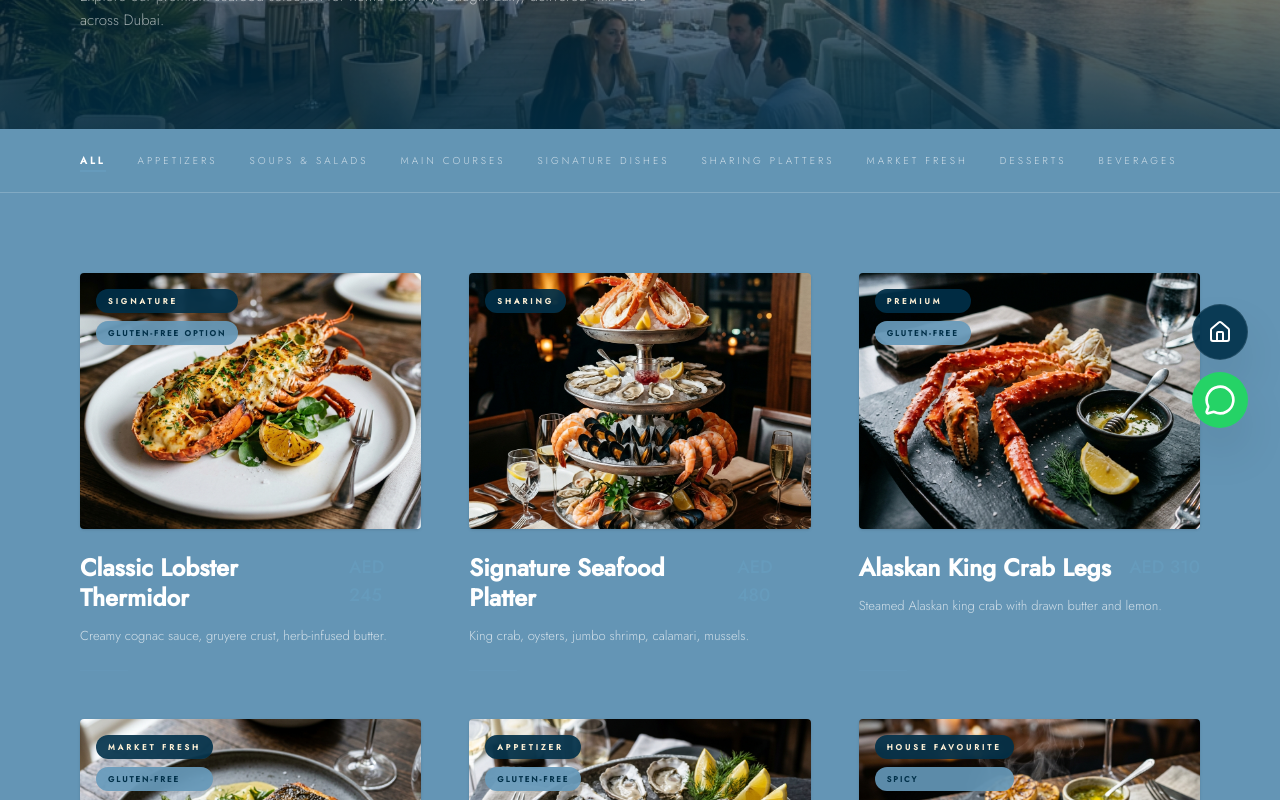
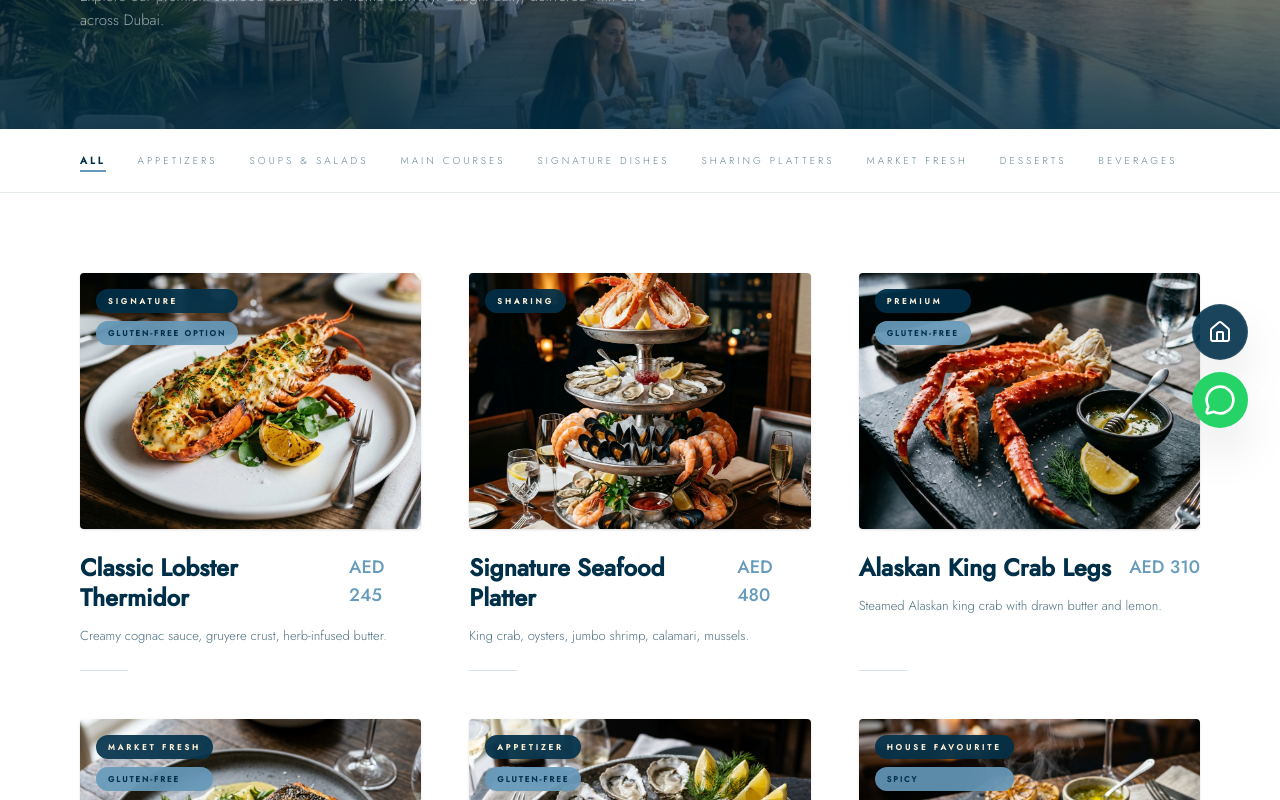
Before and after one commit to Fazilfazi991/boatweb, a Next.js app: page /menu in a window 1280 px wide. Shown: the part 340-1140 px from the top of the page. Built offline with nearby package versions, Linux system fonts and the light colour scheme.

Commit message:
Update menu page background color to white

```diff
--- a/src/app/menu/page.tsx
+++ b/src/app/menu/page.tsx
@@ -75,7 +75,7 @@ function MenuContent() {
   };
 
   return (
-    <main className="bg-[#6495b5] min-h-screen text-white">
+    <main className="bg-white min-h-screen text-navy">
       <Navbar />
 
       {/* Hero Section */}
@@ -115,14 +115,14 @@ function MenuContent() {
       </section>
 
       {/* Menu Navigation */}
-      <section className="sticky top-[75px] z-30 bg-[#6495b5]/95 backdrop-blur-md border-b border-white/20 px-8 md:px-20 py-6 overflow-x-auto">
+      <section className="sticky top-[75px] z-30 bg-white/95 backdrop-blur-md border-b border-navy/10 px-8 md:px-20 py-6 overflow-x-auto">
         <div className="flex items-center gap-8 no-scrollbar">
           {categories.map(cat => (
             <button
               key={cat}
               onClick={() => setActiveCategory(cat)}
               className={`whitespace-nowrap text-[10px] tracking-[3px] uppercase transition-all relative ${
-                activeCategory === cat ? "text-white font-bold" : "text-white/70 hover:text-white"
+                activeCategory === cat ? "text-navy font-bold" : "text-navy/60 hover:text-navy"
               }`}
             >
               {cat}
@@ -171,14 +171,14 @@ function MenuContent() {
                 </div>
 
                 <div className="flex justify-between items-start mb-3">
-                  <h3 className="font-playfair text-2xl font-bold text-white leading-tight">
+                  <h3 className="font-playfair text-2xl font-bold text-navy leading-tight">
                     {item.name}
                   </h3>
                   <span className="font-jost text-lg font-medium text-ocean">
                     AED {item.price}
                   </span>
                 </div>
-                <p className="text-[13px] text-white/70 leading-relaxed font-light mb-6 flex-grow">
+                <p className="text-[13px] text-navy/70 leading-relaxed font-light mb-6 flex-grow">
                   {item.description}
                 </p>
                 <div className="h-[1px] w-12 bg-ocean/30"></div>
@@ -225,15 +225,15 @@ function MenuContent() {
               animate={{ x: 0 }}
               exit={{ x: "100%" }}
               transition={{ type: "spring", damping: 25, stiffness: 200 }}
-              className="fixed top-0 right-0 bottom-0 w-full max-w-md bg-[#6495b5] text-white z-50 shadow-2xl flex flex-col"
+              className="fixed top-0 right-0 bottom-0 w-full max-w-md bg-white text-navy z-50 shadow-2xl flex flex-col"
             >
-              <div className="p-8 flex items-center justify-between border-b border-white/20">
+              <div className="p-8 flex items-center justify-between border-b border-navy/10">
                 <div className="flex flex-col">
                   <h2 className="font-playfair text-3xl font-bold">{tableNumber ? "Dine-in Order" : "Order"}</h2>
                   {tableNumber && <span className="text-[9px] tracking-[2px] uppercase text-ocean font-bold mt-1">Table {tableNumber}</span>}
                   {!tableNumber && <span className="text-[9px] tracking-[2px] uppercase text-ocean font-bold mt-1 flex items-center gap-1"><Truck size={10} /> Express Delivery</span>}
                 </div>
-                <button onClick={() => setIsCartOpen(false)} className="text-white/70 hover:text-white transition-colors">
+                <button onClick={() => setIsCartOpen(false)} className="text-navy/50 hover:text-navy transition-colors">
                   <X size={24} />
                 </button>
               </div>
@@ -241,8 +241,8 @@ function MenuContent() {
               <div className="flex-grow overflow-y-auto p-8 flex flex-col gap-8">
                 {cart.length === 0 ? (
                   <div className="flex flex-col items-center justify-center h-full text-center">
-                    <ShoppingBag size={48} className="text-white/20 mb-6" />
-                    <p className="text-white/70 font-light italic">Your cart is empty.</p>
+                    <ShoppingBag size={48} className="text-navy/20 mb-6" />
+                    <p className="text-navy/60 font-light italic">Your cart is empty.</p>
                   </div>
                 ) : (
                   cart.map(({ item, quantity }) => (
@@ -256,10 +256,10 @@ function MenuContent() {
                           <span className="text-ocean font-medium">AED {parseInt(item.price) * quantity}</span>
                         </div>
                         <div className="flex items-center gap-4 mt-4">
-                          <div className="flex items-center border border-white/20 rounded-full px-2 py-1">
-                            <button onClick={() => updateQuantity(item.id, -1)} className="p-1 text-white/70 hover:text-white"><Minus size={14} /></button>
+                          <div className="flex items-center border border-navy/20 rounded-full px-2 py-1">
+                            <button onClick={() => updateQuantity(item.id, -1)} className="p-1 text-navy/50 hover:text-navy"><Minus size={14} /></button>
                             <span className="w-8 text-center text-xs font-bold">{quantity}</span>
-                            <button onClick={() => updateQuantity(item.id, 1)} className="p-1 text-white/70 hover:text-white"><Plus size={14} /></button>
+                            <button onClick={() => updateQuantity(item.id, 1)} className="p-1 text-navy/50 hover:text-navy"><Plus size={14} /></button>
                           </div>
                         </div>
                       </div>
@@ -302,7 +302,7 @@ function MenuContent() {
               initial={{ scale: 0.9, opacity: 0 }}
               animate={{ scale: 1, opacity: 1 }}
               exit={{ scale: 0.9, opacity: 0 }}
-              className="relative bg-[#6495b5] text-white p-10 md:p-14 max-w-lg w-full rounded-sm shadow-2xl text-center"
+              className="relative bg-white text-navy p-10 md:p-14 max-w-lg w-full rounded-sm shadow-2xl text-center"
             >
               {orderStatus === 'idle' ? (
                 <>
@@ -310,7 +310,7 @@ function MenuContent() {
                     <Utensils size={40} />
                   </div>
                   <h2 className="font-playfair text-3xl font-bold mb-4">Confirm Your Order</h2>
-                  <p className="text-white/80 font-light mb-8 leading-relaxed">
+                  <p className="text-navy/70 font-light mb-8 leading-relaxed">
                     {tableNumber
                       ? `Your order will be sent directly to the kitchen for Table ${tableNumber}. Please confirm to proceed.`
                       : "Are you sure you want to place this order? This action cannot be undone."}
@@ -325,7 +325,7 @@ function MenuContent() {
                     </button>
                     <button
                       onClick={() => setIsConfirming(false)}
-                      className="w-full border border-white/20 py-5 font-jost text-[10px] font-bold tracking-[3px] uppercase text-white/70 hover:text-white hover:border-white transition-all"
+                      className="w-full border border-navy/20 py-5 font-jost text-[10px] font-bold tracking-[3px] uppercase text-navy/70 hover:text-navy hover:border-navy transition-all"
                     >
                       Go Back
                     </button>
@@ -334,7 +334,7 @@ function MenuContent() {
               ) : orderStatus === 'submitting' ? (
                 <div className="py-12">
                   <div className="w-16 h-16 border-4 border-ocean border-t-transparent rounded-full animate-spin mx-auto mb-8"></div>
-                  <h3 className="text-[10px] tracking-[4px] uppercase font-bold text-white">Sending to Kitchen...</h3>
+                  <h3 className="text-[10px] tracking-[4px] uppercase font-bold text-navy">Sending to Kitchen...</h3>
                 </div>
               ) : (
                 <div className="py-12">
@@ -345,8 +345,8 @@ function MenuContent() {
                   >
                     <Check size={40} />
                   </motion.div>
-                  <h3 className="font-playfair text-3xl font-bold mb-2 text-green-400">Order Sent!</h3>
-                  <p className="text-white/80 font-light">Chef is preparing your meal.</p>
+                  <h3 className="font-playfair text-3xl font-bold mb-2 text-green-600">Order Sent!</h3>
+                  <p className="text-navy/70 font-light">Chef is preparing your meal.</p>
                 </div>
               )}
             </motion.div>
@@ -361,7 +361,7 @@ function MenuContent() {
 
 export default function MenuPage() {
   return (
-    <Suspense fallback={<div className="h-screen bg-[#6495b5] text-white flex items-center justify-center">Loading...</div>}>
+    <Suspense fallback={<div className="h-screen bg-white text-navy flex items-center justify-center">Loading...</div>}>
       <MenuContent />
     </Suspense>
   );
```
